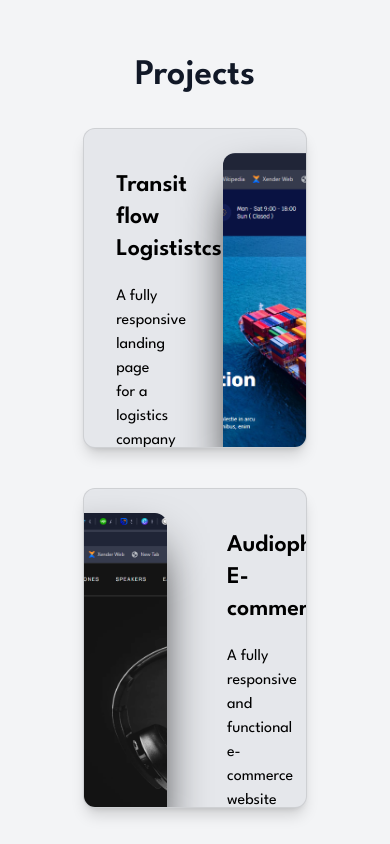
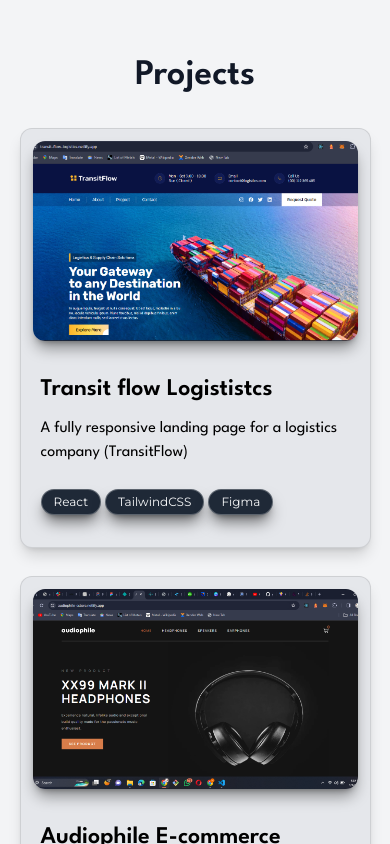
Before and after one commit to Mahmud1087/portfolio_new, a React (Vite) app: page / in a window 390 px wide. Shown: the part 1720-2564 px from the top of the page. Built offline with nearby package versions, Linux system fonts and the light colour scheme; a web font is replaced by a local one.

Commit message:
Project section responsiveness for tablet and mobile screen

```diff
--- a/src/components/Projects.tsx
+++ b/src/components/Projects.tsx
@@ -9,11 +9,11 @@ const Projects = () => {
   return (
     <section
       ref={ref}
-      className='scroll-mt-28 relative flex flex-col gap-8 w-1/2 m-auto items-center text-center'
+      className='scroll-mt-28 relative flex flex-col gap-8 w-[90%] m-auto items-center text-center sm:w-[70%] lg:w-1/2'
       id='projects'
     >
       <Title title='Projects' />
-      <div className='flex flex-col gap-10'>
+      <div className='flex flex-col gap-7 sm:gap-10'>
         {projectsData.map((project, i) => {
           return (
             <React.Fragment key={i}>
--- a/src/components/SingleProject.tsx
+++ b/src/components/SingleProject.tsx
@@ -25,14 +25,16 @@ const SingleProject = (project: ProjectProps) => {
       }}
       href={url}
       target='_blank'
-      className='group even:flex-row-reverse flex relative w-full h-80 bg-gray-200 rounded-xl border border-black/10 shadow-lg shadow-black/15 overflow-hidden hover:bg-gray-300 transition-all dark:bg-white/10 dark:hover:bg-white/20'
+      className='group flex flex-col-reverse relative w-full h-fit bg-gray-200 rounded-xl border border-black/10 shadow-lg shadow-black/15 overflow-hidden hover:bg-gray-300 transition-all dark:bg-white/10 dark:hover:bg-white/20 sm:even:flex-row-reverse sm:flex-row sm:h-80'
     >
-      <div className='w-1/2 h-full flex flex-col text-start pl-8 pt-10 pr-8'>
-        <h1 className='text-2xl font-semibold mb-5 dark:font-normal dark:text-white'>
+      <div className='w-full h-full flex flex-col text-start pt-5 px-5 sm:pt-10 sm:px-8 sm:w-1/2'>
+        <h1 className='text-2xl font-semibold mb-3 dark:font-normal dark:text-white sm:mb-5'>
           {projectName}
         </h1>
-        <p className=' dark:font-[200] dark:text-white/85'>{description}</p>
-        <div className='mt-auto mb-12 flex gap-x-1 gap-y-2 flex-wrap'>
+        <p className=' dark:font-[200] dark:text-white/85 mb-6 sm:mb-0'>
+          {description}
+        </p>
+        <div className='mt-auto mb-8 flex gap-x-1 gap-y-2 flex-wrap sm:mb-12'>
           {stackUsed.map((stack, i) => {
             return (
               <aside
@@ -45,11 +47,12 @@ const SingleProject = (project: ProjectProps) => {
           })}
         </div>
       </div>
-      <div className='relative w-1/2 h-full'>
+      <div className='relative w-full h-56 p-3 sm:p-0 sm:h-full sm:w-1/2'>
         <img
           src={imageUrl}
           alt='Project Image Screenshot'
-          className='absolute w-full shadow-2xl shadow-black h-full top-6 -right-7 object-cover rounded-xl group-hover:-translate-x-3 group-hover:translate-y-3 group-hover:-rotate-3 group-hover:scale-[1.03] transition group-even:group-hover:translate-x-3 group-even:group-hover:translate-y-3 group-even:group-hover:rotate-3 group-even:group-hover:scale-[1.03 group-even:-left-7'
+          className='relative w-full shadow-lg shadow-black/40 h-full object-cover rounded-xl
+           sm:absolute sm:top-6 sm:-right-7 sm:shadow-2xl sm:shadow-black sm:group-hover:-translate-x-3 sm:group-hover:translate-y-3 sm:group-hover:-rotate-3 sm:group-hover:scale-[1.03] transition sm:group-even:group-hover:translate-x-3 sm:group-even:group-hover:translate-y-3 sm:group-even:group-hover:rotate-3 sm:group-even:group-hover:scale-[1.03 sm:group-even:-left-7'
         />
       </div>
     </motion.a>
```
